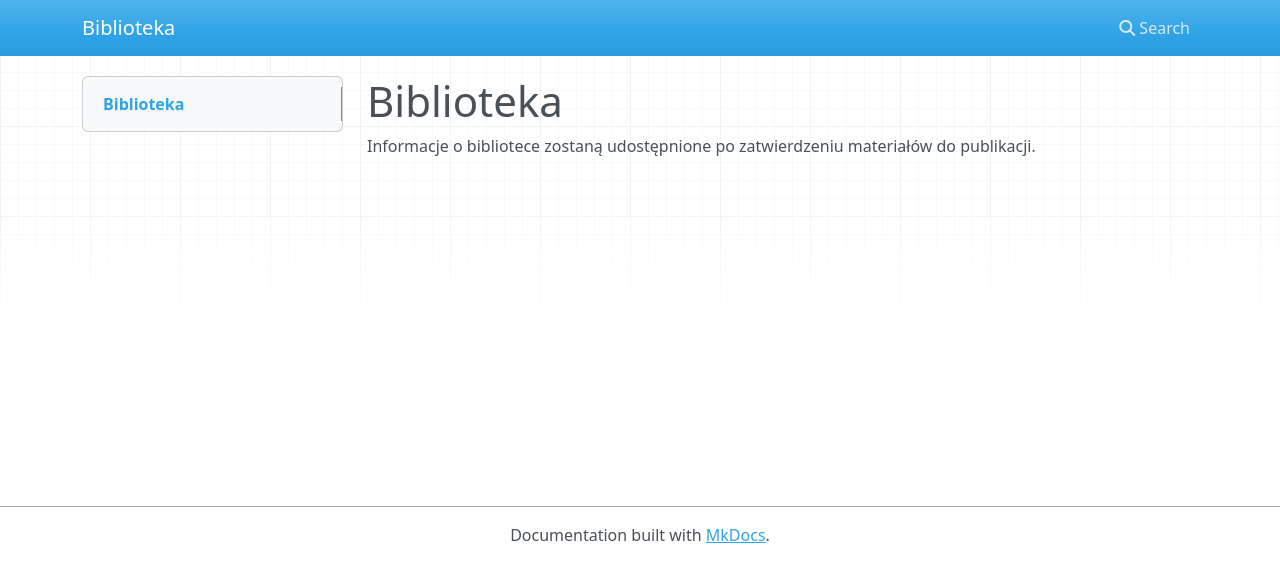
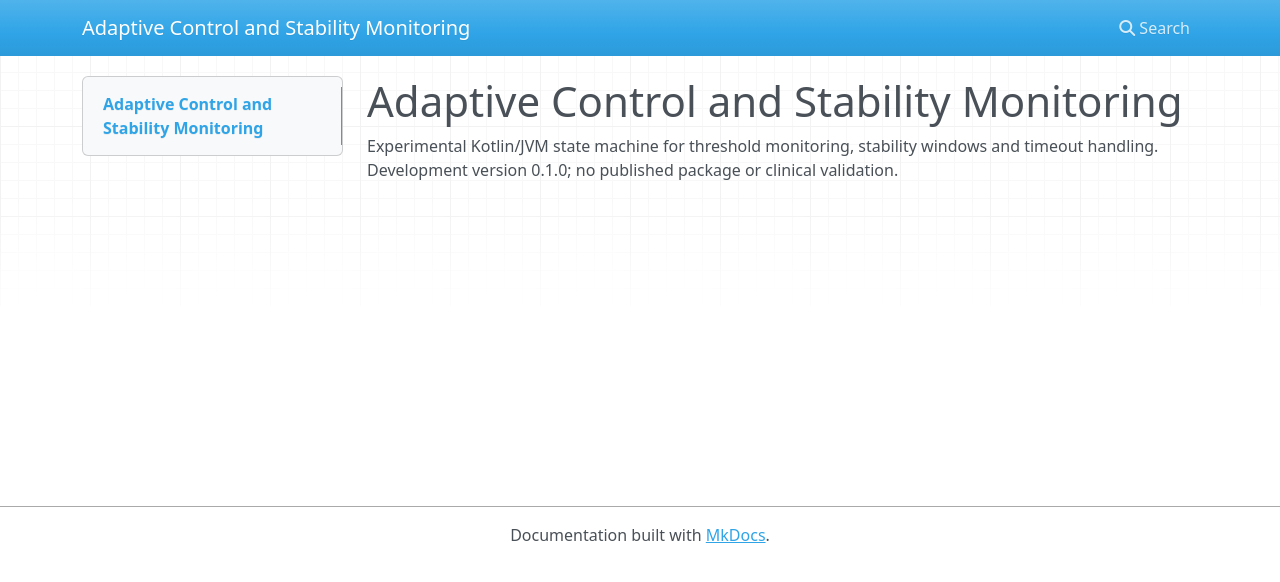
Before and after one commit to MatPomGit/lib-adapt, an MkDocs documentation site: the page built from pages/index.md, in a window 1280 px wide. Shown: the top 582 px of the page. Built offline with MkDocs 1.6.1, drawn with Linux system fonts in a browser that asks for light colours.

```diff
--- a/mkdocs.yml
+++ b/mkdocs.yml
@@ -1,5 +1,5 @@
 # Only explicitly approved Pages sources, never internal docs/.
-site_name: "Biblioteka"
+site_name: "Adaptive Control and Stability Monitoring"
 docs_dir: pages
 site_dir: site
 theme:
--- a/pages/index.md
+++ b/pages/index.md
@@ -1,3 +1,3 @@
-# Biblioteka
+# Adaptive Control and Stability Monitoring
 
-Informacje o bibliotece zostaną udostępnione po zatwierdzeniu materiałów do publikacji.
+Experimental Kotlin/JVM state machine for threshold monitoring, stability windows and timeout handling. Development version 0.1.0; no published package or clinical validation.
```
Also changed, not shown: PROJECT_STATE.yaml (+5 -6 lines), README.md (+3 -32 lines), docs/compatibility.md (+2 -8 lines), docs/contracts.md (+2 -4 lines), docs/installation.md (+2 -4 lines), 5 other files.
